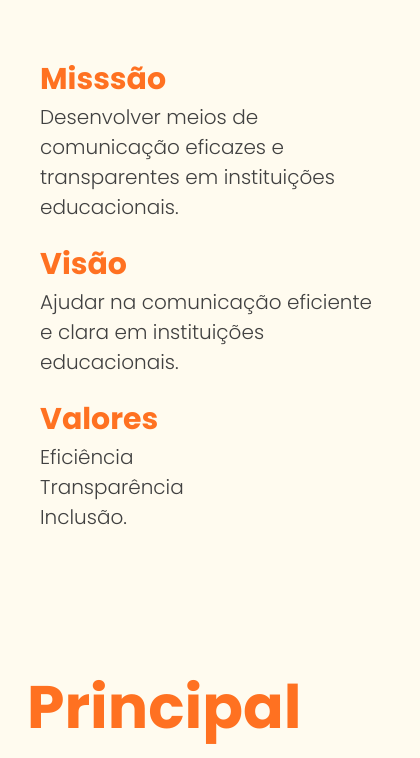
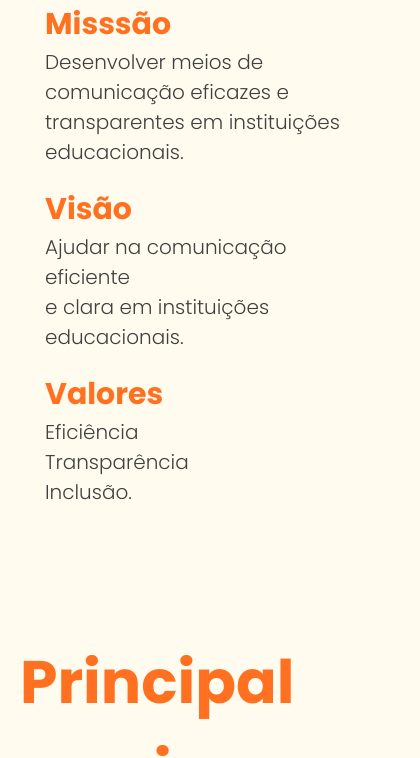
Before and after one commit to Hickpereira/empresa-tecteen, a plain HTML site: page index.html in a window 390 px wide. Shown: the part 967-1725 px from the top of the page, 420 px wide, since content can reach past the window. Drawn offline with nearby package versions, Linux system fonts and the light colour scheme.

Commit message:
modificacao nova

```diff
--- a/index.html
+++ b/index.html
@@ -19,7 +19,7 @@
         <a href="#mvv"><li class="namu">Saiba mais</li></a>
         <a href="#servico"><li class="namu">Nossos serviços</li></a>
         <a href="#quemsomos"><li class="namu">Quem somos</li></a>
-        <a href="#faleconosco"><li class="btn_contato namu">Fale conosco</li></a>
+        <a href="#faleconosco" class="namu"><li class="btn_contato ">Fale conosco</li></a>
         <li class="modo-dark"><i class="bi bi-brightness-high-fill"></i></li>
       </ul>
     </div>
--- a/style.css
+++ b/style.css
@@ -762,6 +762,13 @@ body.dark-mode i {
 /* Tablets e telas médias */
 @media (max-width: 1024px) {
 
+    .container-mvv,
+    section.fale-conosco,
+    section.servico {
+      width: 100%;
+      margin-left: 0;
+    }
+
   header {
 
     text-align: center;
@@ -795,7 +802,7 @@ body.dark-mode i {
     flex-direction: column; /* Coluna */
     align-items: flex-start; /* Alinha à esquerda */
     gap: 20px; /* Espaço entre os itens */
-  margin-left: 60px;
+  margin-left: 30px;
   }
 
   .servico img {
```
